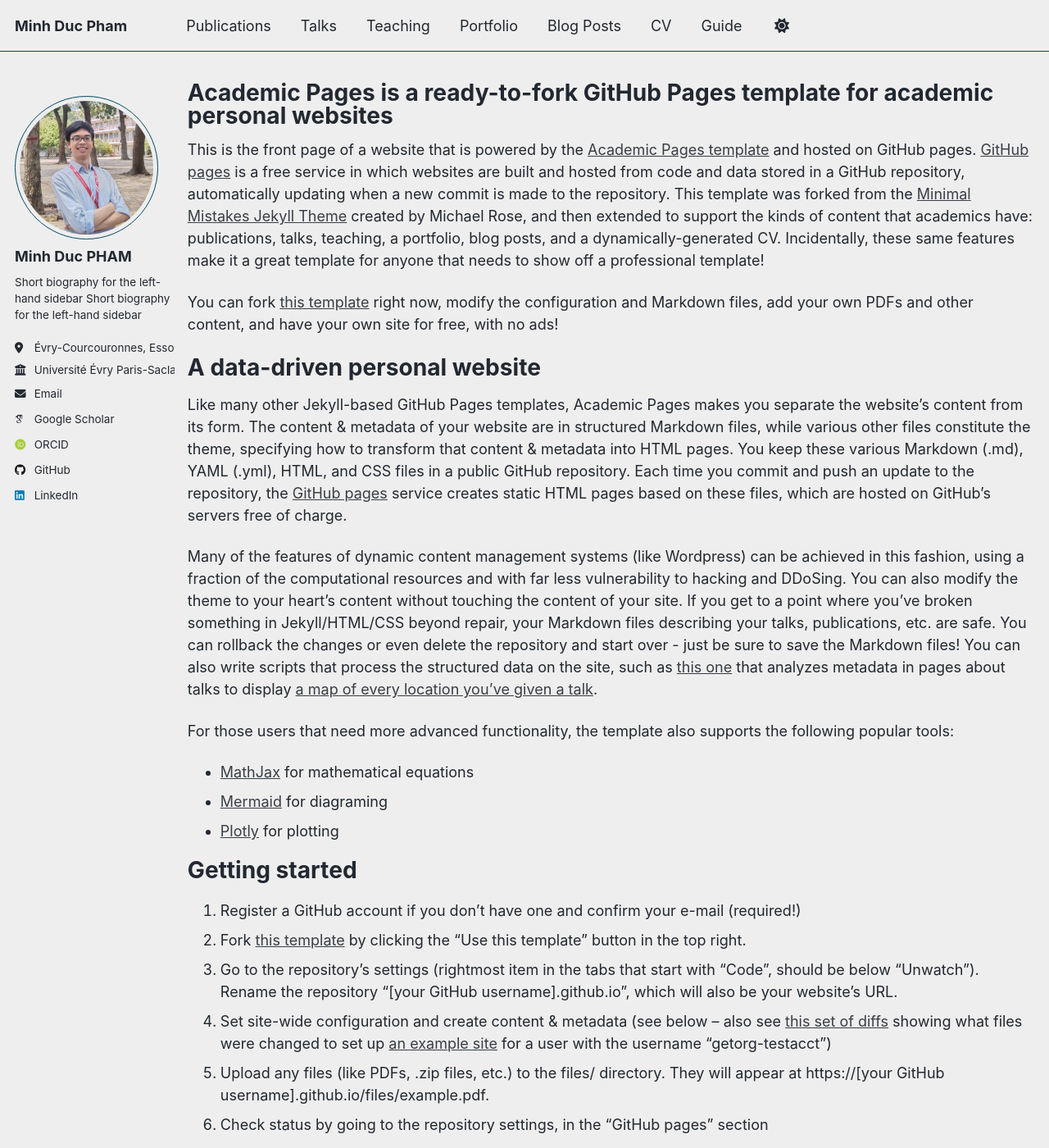
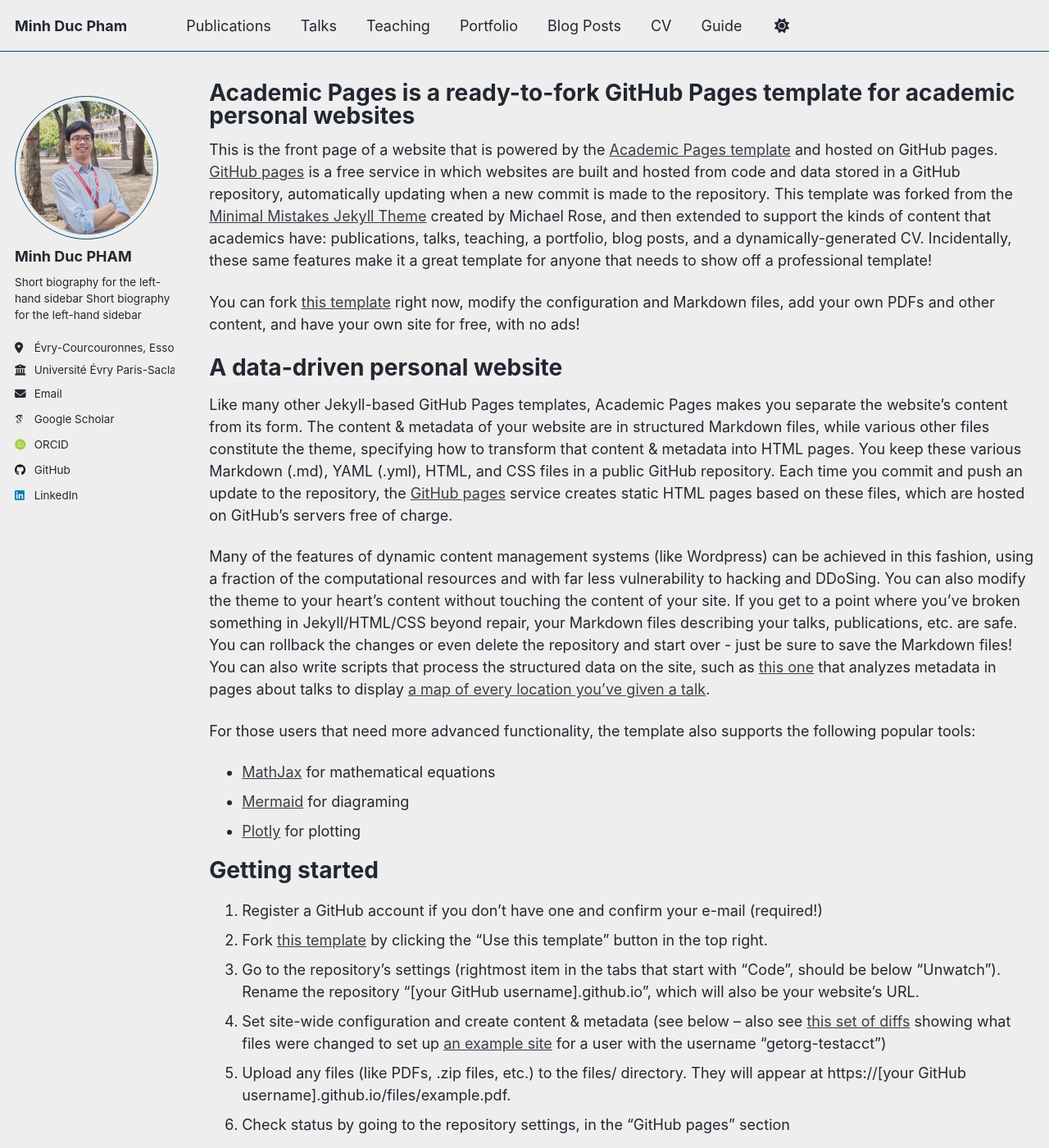
Before and after one commit to phamminhducH/phamminhducH.github.io, a Jekyll site: the page built from _pages/about.md, in a window 1280 px wide and 1400 px high. Shown: the whole window at 82% size. Built offline with Jekyll 4.4.1, drawn with Linux system fonts in a browser that asks for light colours; some web fonts are replaced; a script that is not in the unit is left out.

Commit message:
Update _page.scss

```diff
--- a/_sass/layout/_page.scss
+++ b/_sass/layout/_page.scss
@@ -18,7 +18,7 @@
 
 .page {
   @include breakpoint($large) {
-    @include span(10 of 12 last);
+    @include span(9.75 of 12 last);
     @include prefix(0 of 12);
     @include suffix(0 of 12);
   }
```
